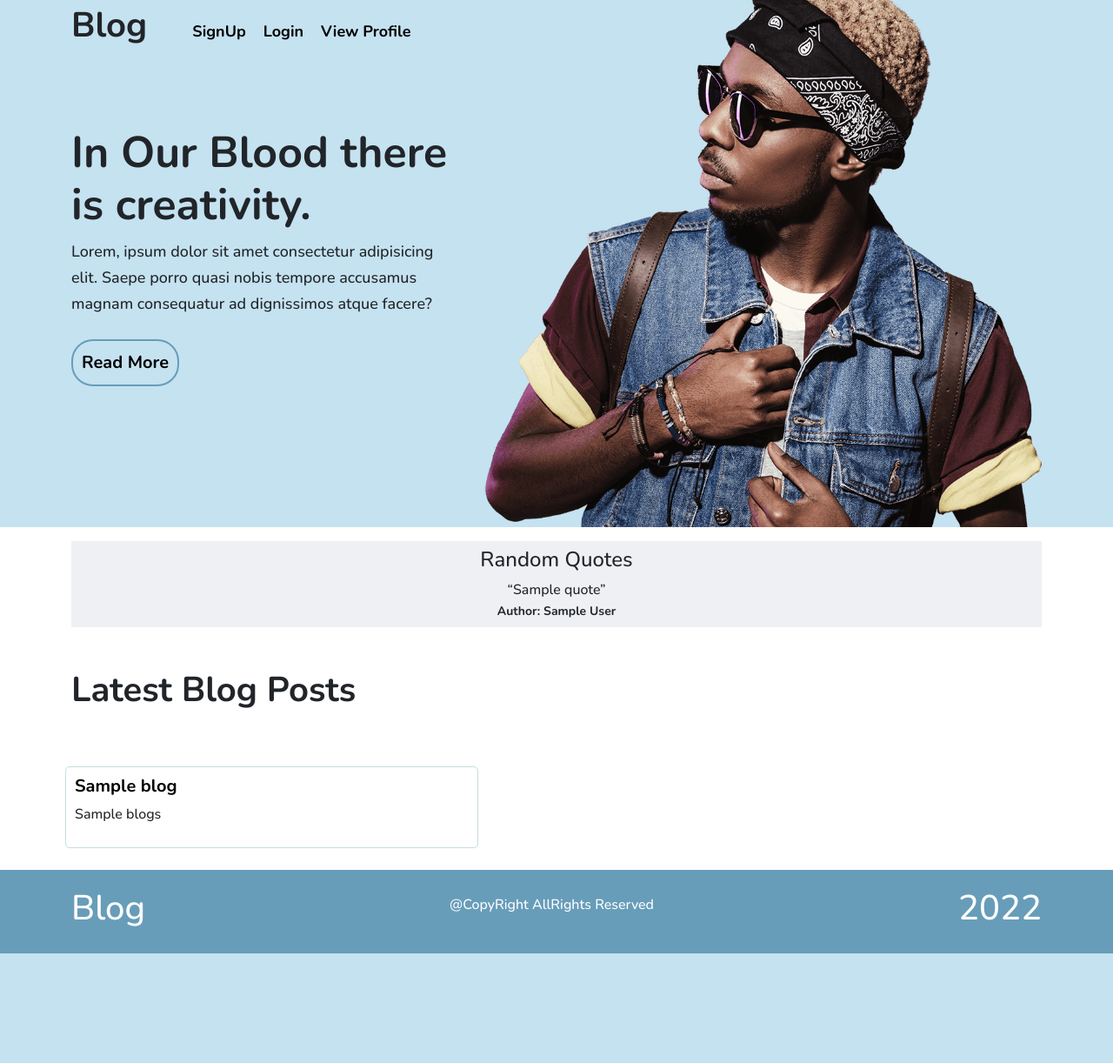
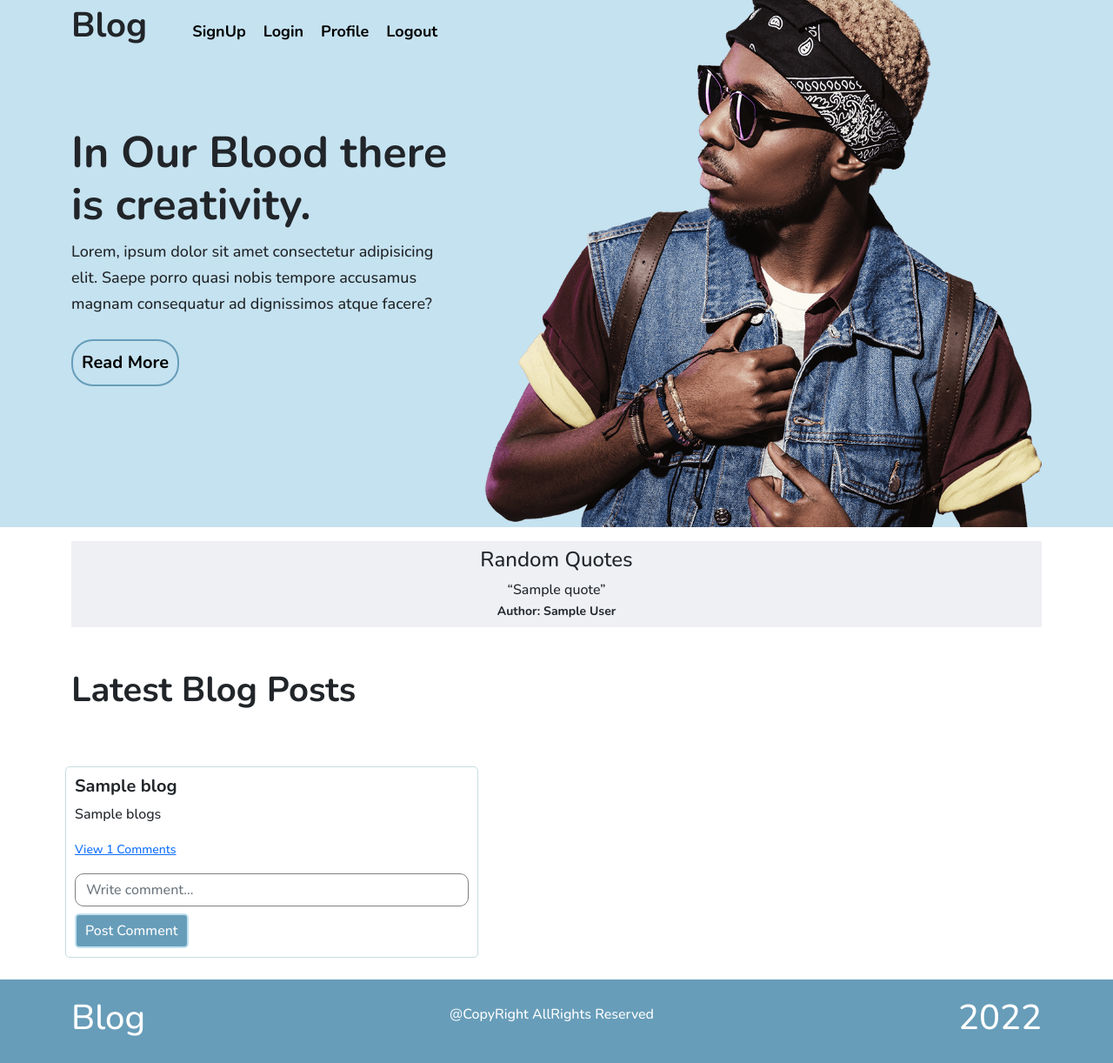
Before and after one commit to Marcos8060/Blog, a Flask app: template app/templates/index.html in a window 1280 px wide. Shown: the whole page at 87% size. Before the commit the page ends 1096 px from the top, so only its background shows below. Run offline with Flask 2, Linux system fonts and the light colour scheme; the template is opened without the code that fills it: most values are stand-ins (such as "Sample title", 1, 10 or a date in 2020); data that the repository does not hold is empty.

Commit message:
created the comment functionality and delete comment functionality to the application

```diff
--- a/app/routes.py
+++ b/app/routes.py
@@ -48,8 +48,8 @@ def register():
         mail.send(message)
         db.session.add(user)
         db.session.commit()
-        flash(f'Welcome to BlogHub to proceed, kindly login',category='success')
-        # return redirect('index')
+        flash(f'Welcome to BlogHub to proceed',category='success')
+        return redirect(url_for('index'))
     if form.errors != {}:
         for error_message in form.errors.values():
             flash(f'There was an error with creating a user: {error_message}',category='danger')
@@ -76,7 +76,7 @@ def profile():
         title = request.form['title']
         blog = request.form['blog']
         print(title,blog)
-        new_blog = Blog(title,blog,user_id=current_user.id)
+        new_blog = Blog(title,blog)
         db.session.add(new_blog)
         db.session.commit()
     blogs = Blog.query.all()
@@ -88,15 +88,37 @@ def logout():
     logout_user()
     return redirect(url_for("index"))
 
-@app.route('/comments',methods=['POST','GET'])
+@app.route('/create_comment/<blog_id>',methods=['POST'])
 @login_required
-def comments():
-    comment = Comment
-    if request.method == 'POST':
-        comment = request.form['comment']
-        print(comment)
-        new_comment = Comment(comment)
-        db.session.add(new_comment)
+def create_comment(blog_id):
+    comment = request.form.get('comment')
+
+    if not comment:
+        flash('Comment cannot be empty',category='danger')
+    else:
+        blog = Blog.query.filter_by(id=blog_id)
+        if blog:
+            comment = Comment(comments=comment,author=current_user.id,blog_id=blog_id)
+            db.session.add(comment)
+            db.session.commit()
+            flash(f'Congratulations {current_user.username}, your comment is posted successfully')
+        else:
+            flash('Post does not exists',category='danger')
+
+        return redirect(url_for('index'))
+
+@app.route('/delete-comment/<comment_id>')
+@login_required
+def delete_comment(comment_id):
+    comment = Comment.query.filter_by(id=comment_id).first()
+
+    if not comment:
+        flash('Comment does not exist',category='danger')
+    elif current_user.id != comment.author and current_user.id != comment.post.author:
+        flash('You do not have permission to delete this comment', category='danger')
+    else:
+        db.session.delete(comment)
         db.session.commit()
-    comments = Comment.query.all()
-    return render_template('comment.html',comments=comments)
+        flash('Comment deleted successfully',category='danger')
+
+    return redirect(url_for('index'))
--- a/app/templates/comment.html
+++ b/app/templates/comment.html
@@ -12,10 +12,10 @@
                  </div>
                  <div class="col-4 text-center" style="width: 70%;margin: auto;">
                     <h4>Give a Comment</h4>
-                    <form action="{{ url_for('comments')}}" method="POST">
+                    <!-- <form action="/create_comment" method="POST">
                      <textarea name="comment" id="" cols="30" rows="5" class="form-control" placeholder="Write comment..." style="background: transparent;"></textarea>
-                     <button class="btn4 mt-2">Post Comment</button>
-                    </form>
+                     <button type="submit" class="btn4 mt-2">Post Comment</button>
+                    </form> -->
                 </div>
              </div>
              <div class="row text-center" style="margin-top: 7vh;background: #EEF0F4;padding: 15px;">
--- a/app/templates/index.html
+++ b/app/templates/index.html
@@ -8,7 +8,8 @@
             <ul class="navs">
                 <li><a href="{{ url_for('register')}}">SignUp</a></li>
                 <li><a href="{{ url_for('login')}}">Login</a></li>
-                <li><a href="{{ url_for('profile')}}">View Profile</a></li>
+                <li><a href="{{ url_for('profile')}}">Profile</a></li>
+                <li><a href="{{ url_for('logout') }}">Logout</a></li>
             </ul>
         </div>
         <div class="hero">
@@ -39,8 +40,47 @@
             <div class="row">
                 {%for blog in blogs  %}
                <div class="col-5 mt-3 home_blog">
-                <a href="{{ url_for('comments')}}" style="text-decoration: none;color: black;"><h5 style="font-weight: bold;">{{ blog.title }}</h5></a>
+                <h5 style="font-weight: bold;">{{ blog.title }}</h5>
                 <p>{{ blog.blogs }}</p>
+                <div class="collapse" id="comments-{{ blog.id }}">
+                    <div class="card">
+                        <div class="card-body" id="comments-expanded-{{ blog.id }}">
+                            {% for comment in blog.comments %}
+                            <div class="d-flex justify-content-between align-items-center">
+                            <div>
+                                <p>{{ comment.comments }}:</p>
+                                <small>By {{ comment.owned_user.username }}</small>
+                            </div>
+                            <div>
+                                {% if current_user.id == comment.author or current_user.id == blog.author %}
+                                <div class="btn-group">
+                                    <button class="btn btn-sm btn-primary dropdown-toggle" data-bs-toggle="dropdown"></button>
+                                    <ul class="dropdown-menu">
+                                        <li>
+                                            <a href="/delete-comment/{{ comment.id }}" class="dropdown-item">Delete</a>
+                                        </li>
+                                    </ul>
+                                </div>
+                                {% endif %}
+                            </div>
+                            </div>
+                            {% endfor %}
+                        </div>
+                    </div>
+                </div>
+                <p class="card-text">
+                    {% if blog.comments|length > 0 %}
+                    <a data-bs-toggle="collapse" href="#comments-{{ blog.id }}" role="button" aria-expanded="false" aria-controls="collapseExample">
+                      <small>View {{ blog.comments|length }} Comments</small>
+                    </a>
+                    {% else %}
+                    <small class="text-muted">No comments</small>
+                    {% endif %}
+                </p>
+                <form action="/create_comment/{{ blog.id }}" method="POST">
+                    <input name="comment"  class="form-control" placeholder="Write comment..." style="background: transparent;"></input>
+                    <button type="submit" class="btn4 mt-2">Post Comment</button>
+                </form>
                </div>
                {% endfor %}
             </div>
--- a/app/templates/profile.html
+++ b/app/templates/profile.html
@@ -32,9 +32,8 @@
                 <h4 class="text-center">Blogs by {{ current_user.username }}</h4>
                 {% for blog in blogs %}
                 <div class="col-6 mt-4">
-                    <h5 style="font-weight: bold;">{{ blog.title }}</h5>
-                    <p>{{ blog.blogs }}</p>
-                    <i>By {{current_user.username}}</i>
+                    <h5 style="font-weight: bold;">{{ current_user.blog.title }}</h5>
+                    <p>{{ current_user.blog.blogs }}</p>
                 </div>
                 {% endfor %}
             </div>
```
Also changed, not shown: app/models.py (+16 -11 lines).
